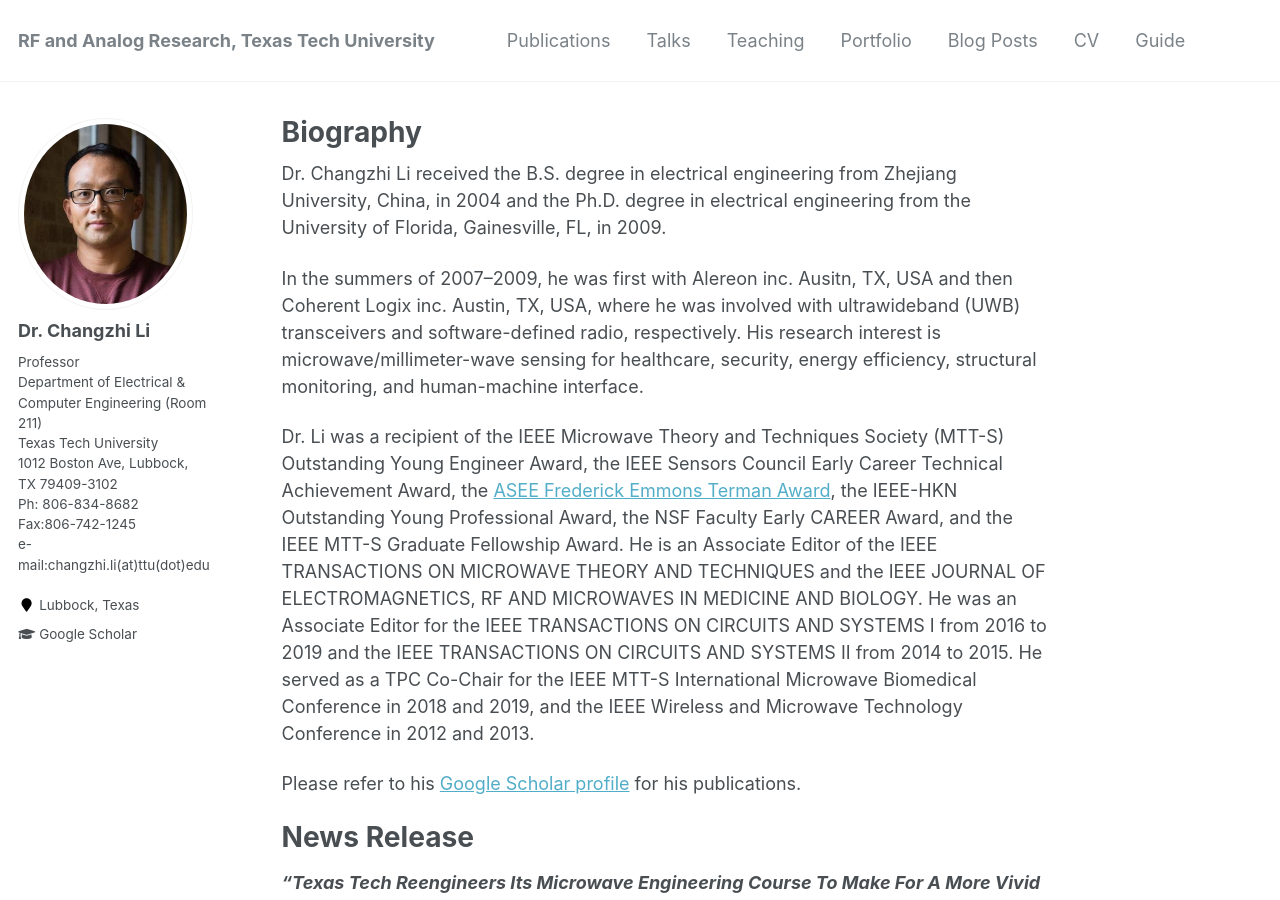
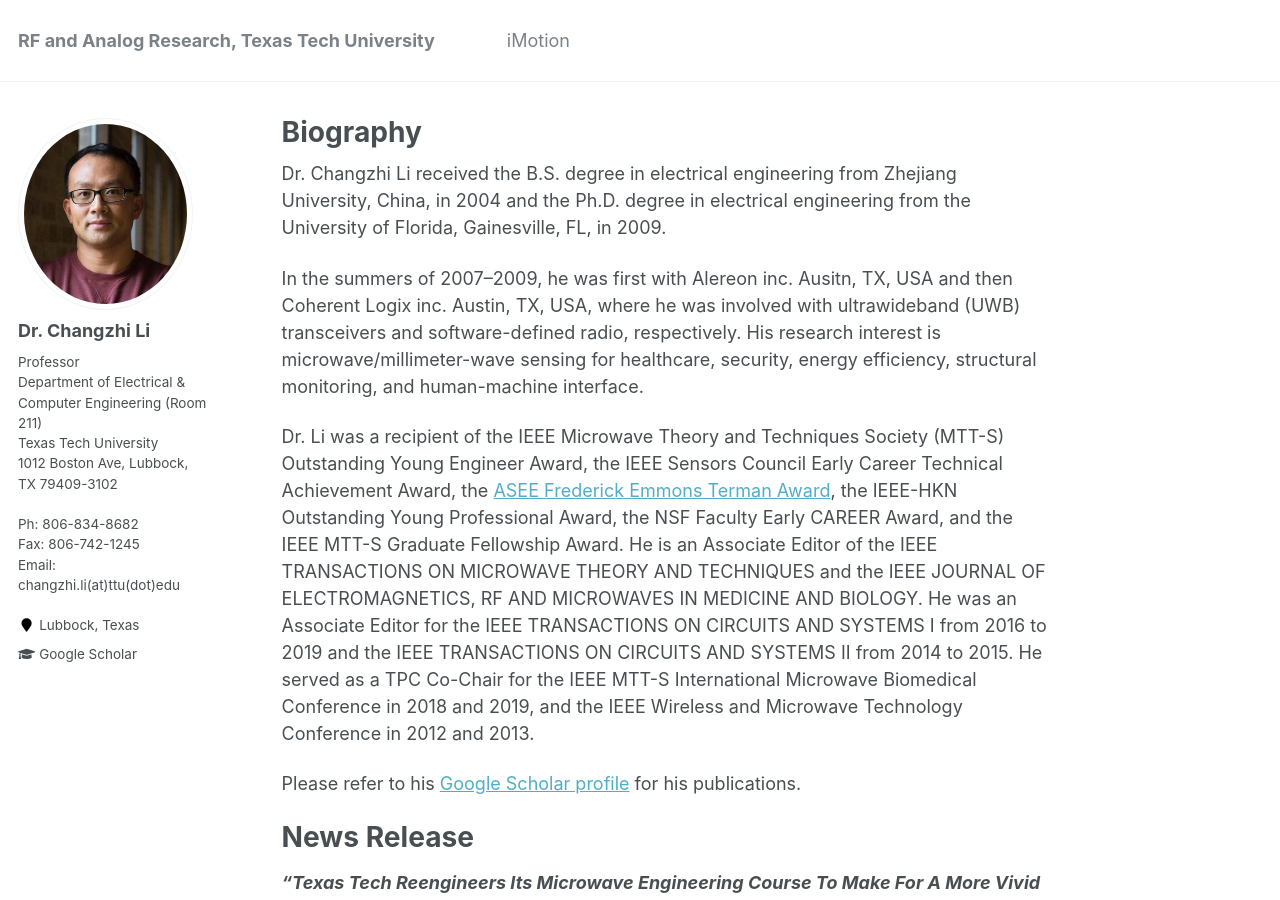
Before and after one commit to clilab/clilab.github.io, a Jekyll site: the page built from _pages/about.md, in a window 1280 px wide and 900 px high. Built offline with Jekyll 4.4.1, drawn with Linux system fonts in a browser that asks for light colours.

```diff
--- a/_config.yml
+++ b/_config.yml
@@ -82,7 +82,7 @@ analytics:
 author:
   name             : "Dr. Changzhi Li"
   avatar           : "cli.jpg"
-  bio              : "Professor</br>Department of Electrical & Computer Engineering (Room 211)</br>Texas Tech University</br>1012 Boston Ave, Lubbock, TX 79409-3102</br>Ph: 806-834-8682</br>Fax:806-742-1245</br>e-mail:changzhi.li(at)ttu(dot)edu"
+  bio              : "Professor</br>Department of Electrical & Computer Engineering (Room 211)</br>Texas Tech University</br>1012 Boston Ave, Lubbock, TX 79409-3102</br></br>Ph: 806-834-8682</br>Fax: 806-742-1245</br>Email: changzhi.li(at)ttu(dot)edu"
   location         : "Lubbock, Texas"
   employer         :
   pubmed           : #"https://www.ncbi.nlm.nih.gov/pubmed/?term=john+snow"
```
Also changed, not shown: _data/navigation.yml (+17 -14 lines).
